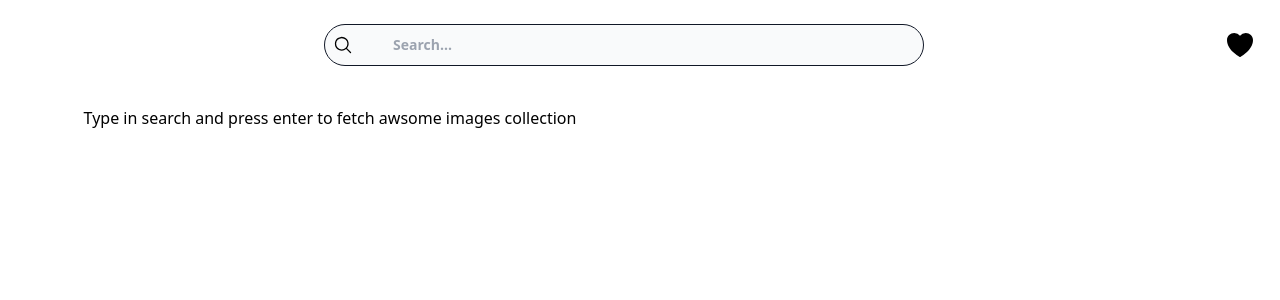
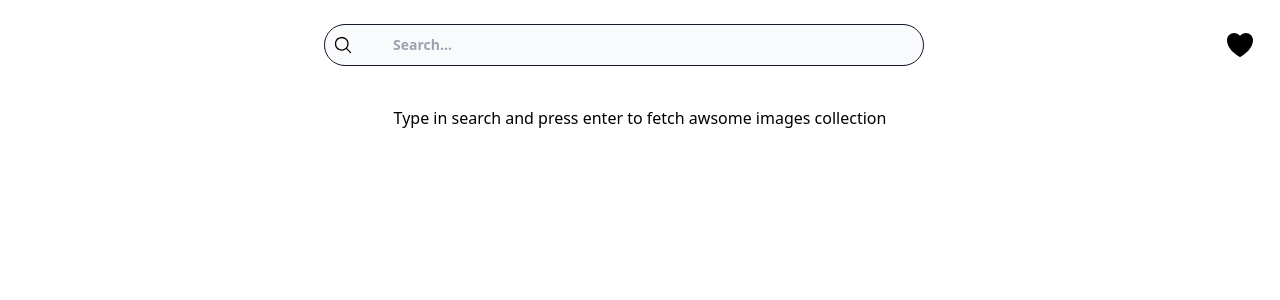
Before and after one commit to awaisanwar544/image-gallery, a React (Create React App) app: page / in a window 1280 px wide. Shown: the top 300 px of the page. Built offline with nearby package versions, Linux system fonts and the light colour scheme.

Commit message:
Adjust text position

```diff
--- a/src/pages/Home.js
+++ b/src/pages/Home.js
@@ -18,9 +18,9 @@ function Home({imagesList, likedImages, setLikedImages}) {
   return (
     <div>
       { modal !== 0 && <Modal setModal={setModal} likedImages={likedImages} image={imagesList.find((item) => item.id === modal)} setLikedImages={setLikedImages} /> }
-      <div className="text-center grid grid-cols-12 grid-rows-auto gap-2 grid-flow-dense">
+      <div className="grid grid-cols-12 text-center grid-rows-auto gap-2 grid-flow-dense">
         {imagesList.length === 0 ?
-        <p className="w-full col-span-6">Type in search and press enter to fetch awsome images collection</p>
+        <p className="w-full col-span-12">Type in search and press enter to fetch awsome images collection</p>
         :
         imagesList.map( image => {
           const dimension = image.imageWidth / image.imageHeight;
```
